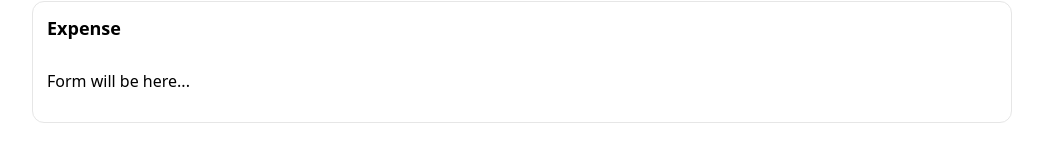
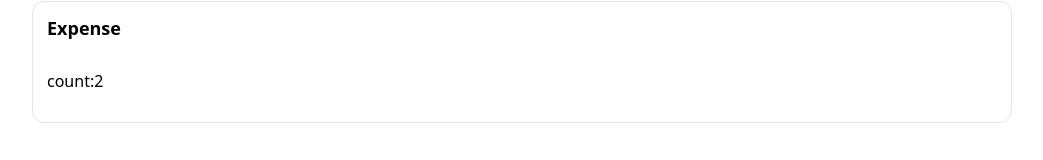
Before and after one commit to somayaataee/Expense-Tracker, a React (Create React App) app: page / in a window 1280 px wide. Shown: the part 241-401 px from the top of the page, without its empty margins (118-1161 px from the left). Built offline with nearby package versions, Linux system fonts and the light colour scheme.

Commit message:
create component

```diff
--- a/src/App.jsx
+++ b/src/App.jsx
@@ -1,8 +1,8 @@
+import { useState } from "react";
 import Card from "./components/card";
 
 function CreateId(){
   if(typeof crypto !== 'undefined' && crypto.randomUUID){
-    console.log(crypto.randomUUID());
     return crypto.randomUUID();
 
   }
@@ -10,6 +10,11 @@ function CreateId(){
 }
 
 function App() {
+  const [expenses,setExpenses]=useState([
+    {id:CreateId, amount:20, category:'shopping'},
+    {id:CreateId, amount:15, category:'Food'},
+  ])
+
   return (
     <div className="page">
       <header className="header">
@@ -22,7 +27,7 @@ function App() {
         <p>Form will be here...</p>
        </Card>
         <Card title={'Expense'}>
-        <p>Form will be here...</p>
+        <p>count:{expenses.length}</p>
        </Card>
 
 
```
Also changed, not shown: src/components/Expenses.jsx (added, +17 -0 lines).
